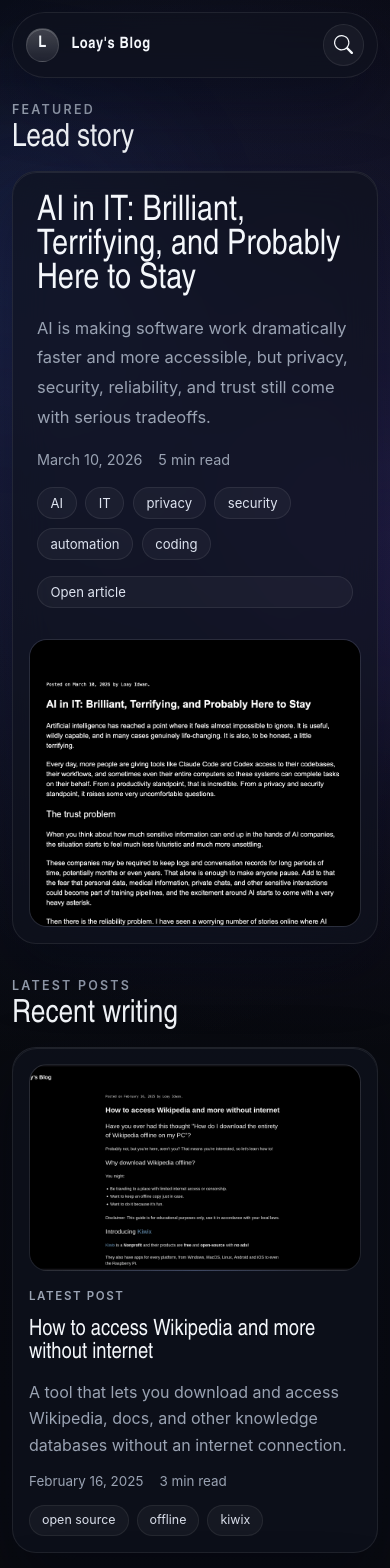
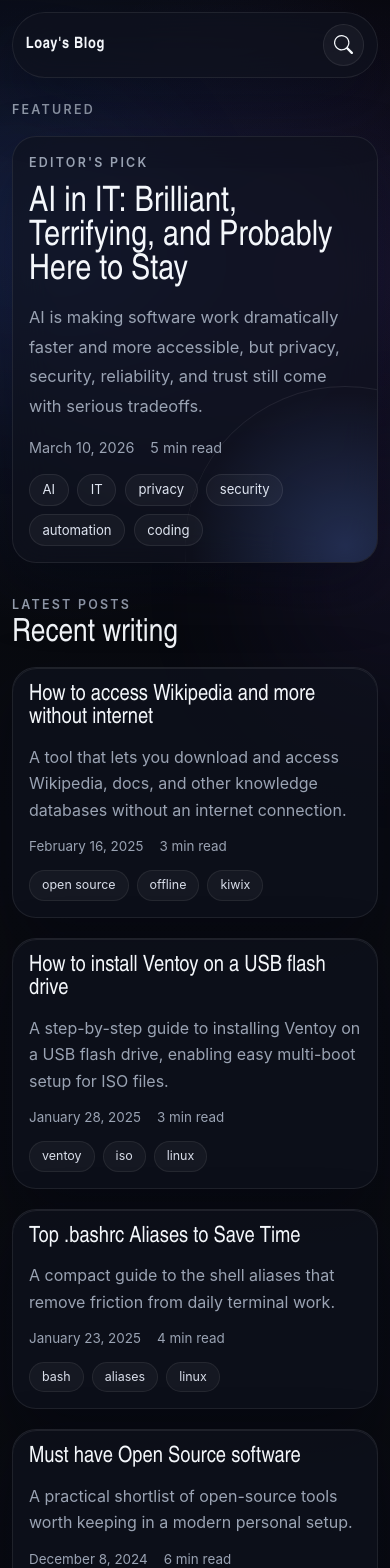
Before and after one commit to lidwan/blog, a Next.js app: page / in a window 390 px wide. Shown: the top 1568 px of the page. Built offline with nearby package versions, Linux system fonts and the light colour scheme.

Commit message:
updated search description, and enhanced post detail hero title responsiveness.

```diff
--- a/app/layout.js
+++ b/app/layout.js
@@ -1,6 +1,4 @@
 import "./globals.css";
-import { Analytics } from "@vercel/analytics/react";
-import { SpeedInsights } from "@vercel/speed-insights/next";
 
 export const metadata = {
   metadataBase: new URL("https://blog.loayidwan.com"),
@@ -49,8 +47,6 @@ export default function RootLayout({ children }) {
     <html lang="en">
       <body>
         {children}
-        <Analytics />
-        <SpeedInsights />
       </body>
     </html>
   );
--- a/app/page.js
+++ b/app/page.js
@@ -1,4 +1,3 @@
-import Image from "next/image";
 import Link from "next/link";
 import Footer from "@/components/Footer";
 import NavBar from "@/components/NavBar";
@@ -20,12 +19,13 @@ export default function Home() {
             <div className={styles.sectionHeader}>
               <div>
                 <p className="section-kicker">Featured</p>
-                <h2 className={styles.sectionTitle}>Lead story</h2>
               </div>
             </div>
 
+            <Link href={`/posts/${featuredPost.id}`} className={`card-link ${styles.featuredLink}`}>
               <article className={`glass-panel ${styles.featured}`}>
                 <div className={styles.featuredContent}>
+                  <p className={styles.featuredEyebrow}>Editor&apos;s pick</p>
                   <h3 className={styles.featuredTitle}>{featuredPost.title}</h3>
                   <p className={styles.featuredDescription}>{featuredPost.description}</p>
                   <div className={styles.featuredMeta}>
@@ -39,22 +39,9 @@ export default function Home() {
                       </span>
                     ))}
                   </div>
-                <Link href={`/posts/${featuredPost.id}`} className="inline-pill-link">
-                  Open article
-                </Link>
-              </div>
-
-              <div className={styles.featuredImageWrap}>
-                <Image
-                  src={featuredPost.image}
-                  alt={featuredPost.title}
-                  fill
-                  priority
-                  sizes="(max-width: 920px) 100vw, 40vw"
-                  className={styles.featuredImage}
-                />
                 </div>
               </article>
+            </Link>
           </section>
 
           <section id="latest" className={styles.section}>
--- a/app/page.module.css
+++ b/app/page.module.css
@@ -27,19 +27,64 @@
   line-height: 0.98;
 }
 
+.featuredLink {
+  display: block;
+}
+
 .featured {
   position: relative;
-  display: grid;
-  grid-template-columns: minmax(0, 1.1fr) minmax(18rem, 0.9fr);
-  gap: 1.4rem;
-  padding: 1rem;
+  padding: clamp(1.25rem, 3vw, 2rem);
   overflow: hidden;
+  isolation: isolate;
+  transform: translate3d(0, 0, 0);
+  -webkit-transform: translate3d(0, 0, 0);
+  will-change: transform;
+  transition:
+    transform 220ms ease,
+    -webkit-transform 220ms ease,
+    border-color 220ms ease,
+    box-shadow 220ms ease,
+    background-color 220ms ease;
+}
+
+.featured::before {
+  content: "";
+  position: absolute;
+  inset: auto -8rem -9rem auto;
+  width: 20rem;
+  height: 20rem;
+  border-radius: 999px;
+  background: radial-gradient(circle, rgba(100, 146, 255, 0.22), transparent 68%);
+  z-index: 0;
+}
+
+.featuredLink:hover .featured,
+.featuredLink:focus-visible .featured,
+.featuredLink:focus-within .featured {
+  transform: translate3d(0, -4px, 0);
+  -webkit-transform: translate3d(0, -4px, 0);
+  border-color: var(--color-border-strong);
+  background: var(--color-surface-hover);
+  box-shadow:
+    0 24px 60px rgba(1, 7, 20, 0.42),
+    0 0 0 1px rgba(133, 162, 255, 0.05);
 }
 
 .featuredContent {
   display: grid;
-  gap: 1rem;
-  padding: 1rem;
+  gap: 1.1rem;
+  max-width: 44rem;
+  position: relative;
+  z-index: 1;
+}
+
+.featuredEyebrow {
+  margin: 0;
+  color: var(--color-muted);
+  font-size: 0.78rem;
+  font-weight: 600;
+  letter-spacing: 0.18em;
+  text-transform: uppercase;
 }
 
 .featuredMeta {
@@ -59,7 +104,7 @@
 
 .featuredDescription {
   margin: 0;
-  max-width: 36rem;
+  max-width: 40rem;
   color: var(--color-muted);
   font-size: 1.03rem;
   line-height: 1.8;
@@ -71,21 +116,6 @@
   gap: 0.55rem;
 }
 
-.featuredImageWrap {
-  position: relative;
-  min-height: 22rem;
-  border-radius: calc(var(--radius-standard) - 6px);
-  overflow: hidden;
-  border: 1px solid rgba(255, 255, 255, 0.08);
-  background:
-    radial-gradient(circle at top, rgba(100, 146, 255, 0.22), transparent 54%),
-    rgba(255, 255, 255, 0.03);
-}
-
-.featuredImage {
-  object-fit: cover;
-}
-
 .latestGrid {
   display: grid;
   grid-template-columns: repeat(2, minmax(0, 1fr));
@@ -94,11 +124,7 @@
 
 @media (max-width: 920px) {
   .featured {
-    grid-template-columns: 1fr;
-  }
-
-  .featuredImageWrap {
-    min-height: 18rem;
+    padding: 1.25rem;
   }
 }
 
@@ -112,6 +138,6 @@
   }
 
   .featuredContent {
-    padding: 0.5rem;
+    gap: 0.9rem;
   }
 }
--- a/app/posts/[id]/page.js
+++ b/app/posts/[id]/page.js
@@ -85,12 +85,6 @@ export default async function Page({ params }) {
                 ))}
               </div>
             </div>
-
-            {post.image ? (
-              <div className={styles.heroImageWrap}>
-                <Image src={post.image} alt={post.title} fill priority sizes="100vw" className={styles.heroImage} />
-              </div>
-            ) : null}
           </section>
 
           <div className={styles.contentGrid}>
--- a/app/posts/[id]/page.module.css
+++ b/app/posts/[id]/page.module.css
@@ -22,7 +22,11 @@
 }
 
 .heroTitle {
-  font-size: clamp(2.35rem, 6vw, 4.4rem);
+  --hero-title-min: 1.52rem;
+  --hero-title-max: 2.45rem;
+  font-size: clamp(var(--hero-title-min), calc(1.04rem + 2.1vw), var(--hero-title-max));
+  line-height: 0.98;
+  text-size-adjust: 100%;
 }
 
 .heroDescription {
--- a/components/NavBar.js
+++ b/components/NavBar.js
@@ -22,9 +22,6 @@ function NavBar() {
     <div className={styles.navWrap}>
       <nav className={styles.nav} aria-label="Primary">
         <Link href="/" className={styles.brand}>
-          <span className={styles.brandMark} aria-hidden="true">
-            L
-          </span>
           <span className={styles.brandTitle}>Loay&apos;s Blog</span>
         </Link>
 
--- a/components/NavBar.module.css
+++ b/components/NavBar.module.css
@@ -35,21 +35,6 @@
   font-weight: 700;
   letter-spacing: 0.04em;
   text-decoration: none;
-}
-
-.brandMark {
-  display: inline-flex;
-  height: 2.1rem;
-  width: 2.1rem;
-  align-items: center;
-  justify-content: center;
-  border-radius: 999px;
-  border: 1px solid rgba(255, 255, 255, 0.1);
-  background:
-    linear-gradient(180deg, rgba(255, 255, 255, 0.18), rgba(255, 255, 255, 0.04)),
-    rgba(255, 255, 255, 0.04);
-  color: var(--color-text);
-  box-shadow: inset 0 1px 0 rgba(255, 255, 255, 0.18);
 }
 
 .brandTitle {
--- a/components/PostCard.js
+++ b/components/PostCard.js
@@ -1,27 +1,15 @@
-import Image from "next/image";
 import Link from "next/link";
 import styles from "./PostCard.module.css";
 
-export default function PostCard({ post, compact = false }) {
+export default function PostCard({ post, compact = false, variant = "default" }) {
   const visibleTags = compact ? post.tags.slice(0, 2) : post.tags.slice(0, 3);
+  const cardClassName =
+    variant === "search" ? `${styles.card} ${styles.searchCard}` : styles.card;
 
   return (
     <Link href={`/posts/${post.id}`} className="card-link">
-      <article className={styles.card} data-compact={compact ? "true" : "false"}>
-        {post.image ? (
-          <div className={styles.coverWrap}>
-            <Image
-              src={post.image}
-              alt={post.title}
-              fill
-              sizes={compact ? "(max-width: 768px) 100vw, 50vw" : "(max-width: 768px) 100vw, 33vw"}
-              className={styles.cover}
-            />
-          </div>
-        ) : null}
-
+      <article className={cardClassName} data-compact={compact ? "true" : "false"}>
         <div className={styles.body}>
-          <span className={styles.eyebrow}>{post.featured ? "Featured essay" : "Latest post"}</span>
           <h3 className={styles.title}>{post.title}</h3>
           <p className={styles.description}>{post.description}</p>
 
--- a/components/PostCard.module.css
+++ b/components/PostCard.module.css
@@ -2,6 +2,7 @@
   position: relative;
   display: grid;
   gap: 1rem;
+  min-width: 0;
   height: 100%;
   padding: 1rem;
   border: 1px solid var(--color-border);
@@ -14,6 +15,16 @@
     border-color 220ms ease,
     box-shadow 220ms ease,
     background-color 220ms ease;
+}
+
+.searchCard {
+  width: 100%;
+  min-width: 0;
+  background: rgba(17, 22, 34, 0.96);
+  border-color: rgba(190, 201, 229, 0.14);
+  box-shadow:
+    0 18px 40px rgba(1, 7, 20, 0.34),
+    inset 0 1px 0 rgba(255, 255, 255, 0.05);
 }
 
 .card::before {
@@ -35,34 +46,13 @@
     0 0 0 1px rgba(133, 162, 255, 0.05);
 }
 
-.card[data-compact="true"] {
-  grid-template-columns: minmax(10rem, 13rem) minmax(0, 1fr);
-  align-items: center;
+.searchCard:hover,
+.searchCard:focus-within {
+  background: rgba(21, 28, 43, 0.98);
 }
 
-.coverWrap {
-  position: relative;
-  aspect-ratio: 16 / 10;
-  border-radius: calc(var(--radius-standard) - 6px);
-  overflow: hidden;
-  background:
-    radial-gradient(circle at top, rgba(120, 157, 255, 0.22), transparent 52%),
-    linear-gradient(180deg, rgba(255, 255, 255, 0.08), rgba(255, 255, 255, 0.02));
-  border: 1px solid rgba(255, 255, 255, 0.06);
-}
-
-.cover {
-  object-fit: cover;
-  transition: transform 420ms ease;
-}
-
-.card:hover .cover,
-.card:focus-within .cover {
-  transform: scale(1.035);
-}
-
-.card[data-compact="true"] .coverWrap {
-  aspect-ratio: 1 / 1;
+.card[data-compact="true"] {
+  padding: 1.2rem;
 }
 
 .card[data-compact="true"] .body {
@@ -70,10 +60,12 @@
 }
 
 .card[data-compact="true"] .title {
-  font-size: clamp(1.2rem, 2vw, 1.45rem);
+  font-size: clamp(1.2rem, 1.1rem + 0.75vw, 1.7rem);
 }
 
 .card[data-compact="true"] .description {
+  font-size: clamp(0.92rem, 0.87rem + 0.2vw, 1.04rem);
+  line-height: 1.55;
   display: -webkit-box;
   -webkit-line-clamp: 3;
   -webkit-box-orient: vertical;
@@ -83,14 +75,6 @@
 .body {
   display: grid;
   gap: 0.8rem;
-}
-
-.eyebrow {
-  color: var(--color-muted);
-  font-size: 0.72rem;
-  font-weight: 600;
-  letter-spacing: 0.14em;
-  text-transform: uppercase;
 }
 
 .title {
@@ -138,13 +122,3 @@
   color: #d9deea;
   font-size: 0.78rem;
 }
-
-@media (max-width: 720px) {
-  .card[data-compact="true"] {
-    grid-template-columns: 1fr;
-  }
-
-  .card[data-compact="true"] .coverWrap {
-    aspect-ratio: 16 / 10;
-  }
-}
--- a/components/SearchIcon.js
+++ b/components/SearchIcon.js
@@ -67,7 +67,7 @@ export default function SearchIcon() {
               <div>
                 <h2 className={styles.panelTitle}>Search the archive</h2>
                 <p className={styles.panelIntro}>
-                  Titles, excerpts, and tags are all searchable. Press <kbd>Esc</kbd> to close.
+                  Titles and tags are searchable. Press <kbd>Esc</kbd> to close.
                 </p>
               </div>
               <button type="button" className={styles.close} onClick={() => setIsOpen(false)}>
@@ -90,7 +90,7 @@ export default function SearchIcon() {
 
             <div className={styles.results}>
               {filteredPosts.map((post) => (
-                <PostCard key={post.id} post={post} compact />
+                <PostCard key={post.id} post={post} compact variant="search" />
               ))}
             </div>
 
```
Also changed, not shown: components/SearchIcon.module.css (+6 -1 lines). Lines whose indentation alone changed are shown as unchanged.
